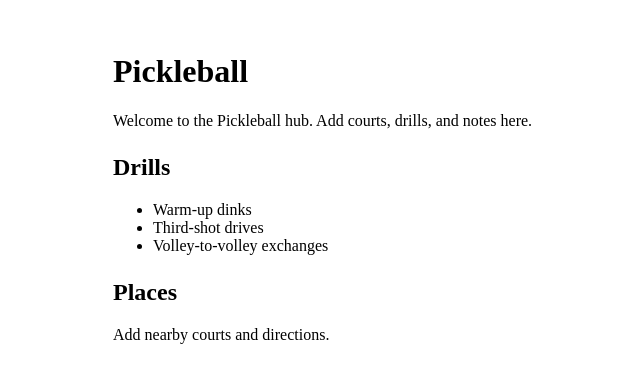
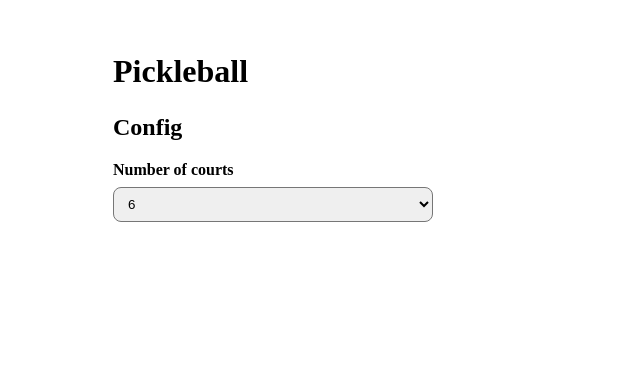
Before and after one commit to tomrw/tomrw.github.io, a Next.js app: page /pickleball in a window 1280 px wide. Shown: the top 380 px of the page, without its empty margins (77-717 px from the left). Built offline with nearby package versions, Linux system fonts and the light colour scheme.

Commit message:
add court selector

```diff
--- /dev/null
+++ b/src/app/pickleball/Client.tsx
@@ -0,0 +1,32 @@
+"use client";
+
+import { useState } from "react";
+
+export default function PickleballClient() {
+  const [courts, setCourts] = useState<number>(6);
+
+  return (
+    <main style={{ padding: 24, maxWidth: 900, margin: "0 auto" }}>
+      <h1>Pickleball</h1>
+
+      <section style={{ marginTop: 24 }}>
+        <h2>Config</h2>
+        <label style={{ display: "flex", flexDirection: "column", gap: 8, maxWidth: 320 }}>
+          <label htmlFor="number-of-courts" style={{ fontWeight: 600 }}>Number of courts</label>
+          <select
+            value={courts}
+            onChange={(e) => setCourts(Number(e.target.value))}
+            id="number-of-courts"
+            style={{ padding: "8px 10px", borderRadius: 8 }}
+          >
+            {Array.from({ length: 10 }, (_, i) => i + 1).map((n) => (
+              <option key={n} value={n}>
+                {n}
+              </option>
+            ))}
+          </select>
+        </label>
+      </section>
+    </main>
+  );
+}
--- a/src/app/pickleball/page.tsx
+++ b/src/app/pickleball/page.tsx
@@ -1,4 +1,5 @@
 import type { Metadata } from "next";
+import PickleballClient from "./Client";
 
 export const metadata: Metadata = {
   title: "Pickleball",
@@ -6,24 +7,5 @@ export const metadata: Metadata = {
 };
 
 export default function PickleballPage() {
-  return (
-    <main style={{ padding: 24, maxWidth: 900, margin: '0 auto' }}>
-      <h1>Pickleball</h1>
-      <p>Welcome to the Pickleball hub. Add courts, drills, and notes here.</p>
-
-      <section style={{ marginTop: 24 }}>
-        <h2>Drills</h2>
-        <ul>
-          <li>Warm-up dinks</li>
-          <li>Third-shot drives</li>
-          <li>Volley-to-volley exchanges</li>
-        </ul>
-      </section>
-
-      <section style={{ marginTop: 24 }}>
-        <h2>Places</h2>
-        <p>Add nearby courts and directions.</p>
-      </section>
-    </main>
-  );
+  return <PickleballClient />;
 }
```
